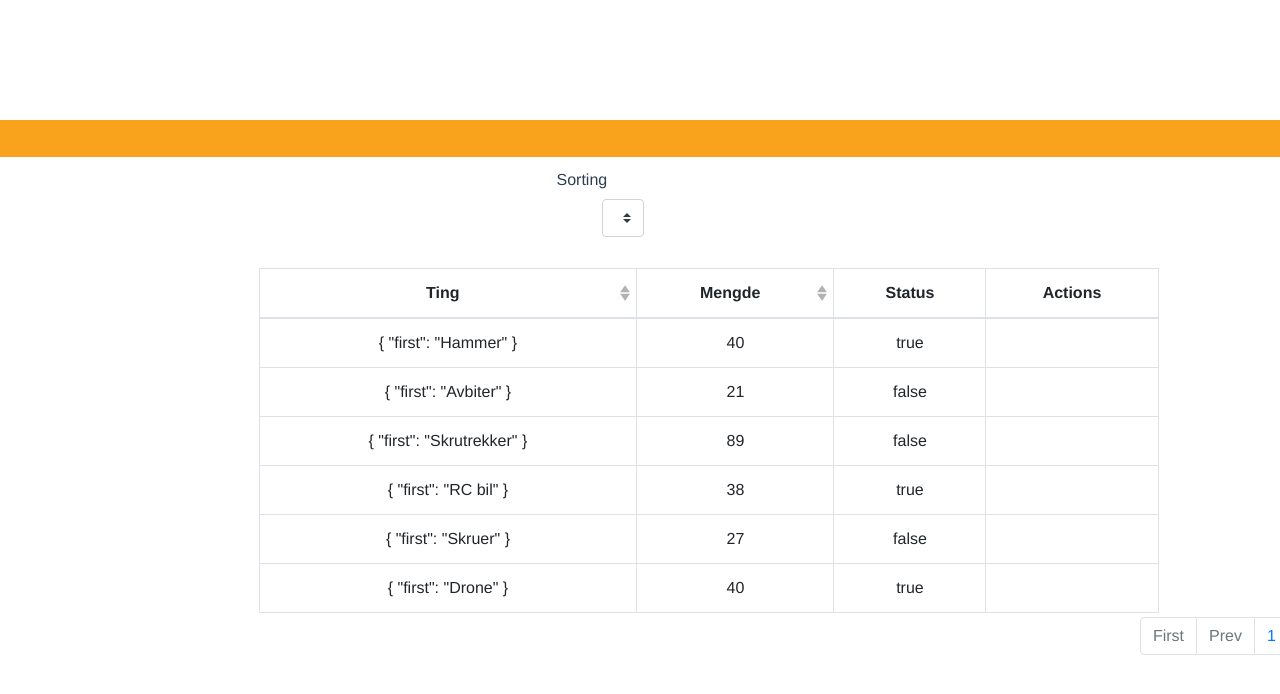
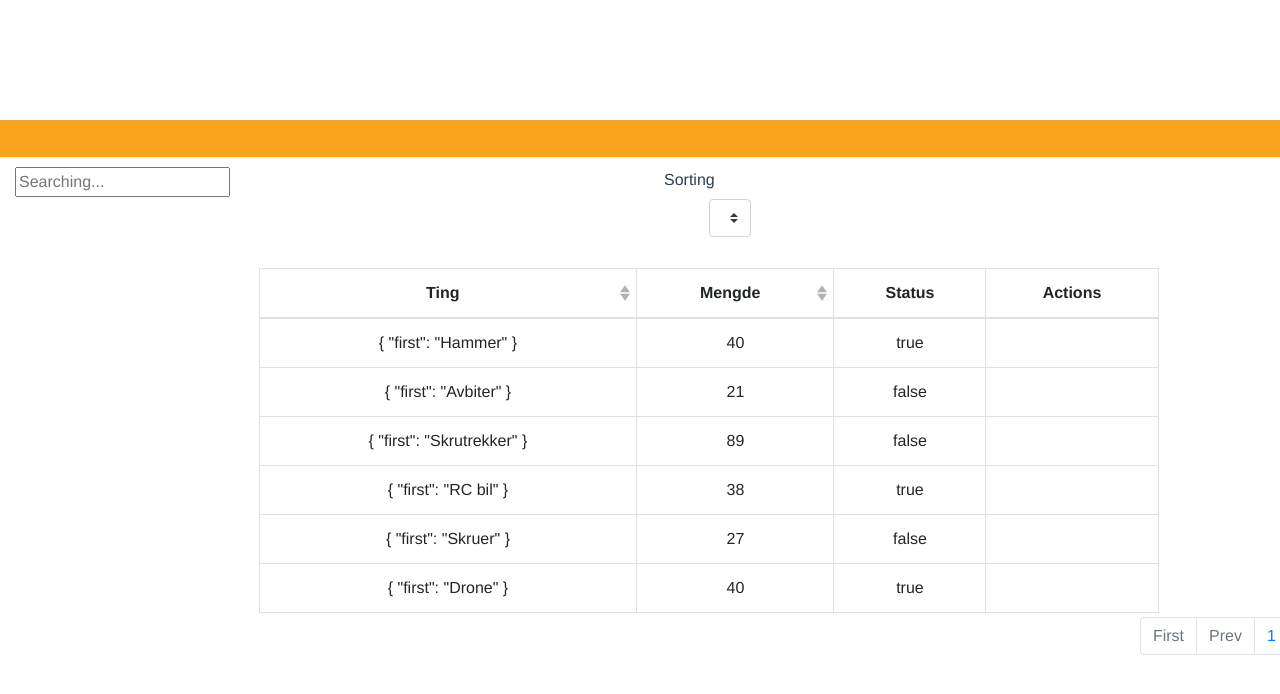
Before and after one commit to Andreas-Harnes/MakerSpace-Management-System, a Vue app in the folder client/: page /body in a window 1280 px wide. Shown: the top 694 px of the page. Built offline with nearby package versions, Linux system fonts and the light colour scheme; the HTML template or start-up script is replaced by a standard one.

Commit message:
Lagt inn søk

```diff
--- a/client/src/components/body.vue
+++ b/client/src/components/body.vue
@@ -1,6 +1,15 @@
+
+
 <template>
 <tr>
     <b-container fluid>
+ <!-- Søkeing -->
+      <template>
+    <div class="searching">
+  <input type="text" v-model="search" placeholder="Searching..." />
+    </div>
+  </template>
+
         <b-row>
             <b-col md="6" class="my-1">
                 <b-form-group label-cols-sm="3" label="Sorting" class="mb-0">
@@ -27,11 +36,7 @@
       :sort-by.sync="sortBy"
     >
     <!-- Søkeing -->
-    <!--
-    <div class="searching">
-  <input type="text" placeholder="Search..">
-    </div>
-  -->
+
 
 
     <!-- Busy state med spinner for loading-->
@@ -95,6 +100,7 @@ export default {
     name: "body",
     data() {
       return {
+        search: '',
         isBusy: false,
         items: items,
         fields: [
--- a/client/src/components/header.vue
+++ b/client/src/components/header.vue
@@ -21,6 +21,7 @@
     </div>
 </b-dropdown>
 </div>
+
 </header>
 </template>
 
--- a/client/src/scss/_style.scss
+++ b/client/src/scss/_style.scss
@@ -69,3 +69,8 @@ html, body {
   height: 35px;
   width: 900px;
 }
+
+.searching {
+  float: left;
+  padding: 10px 0 0 0;
+}
```
